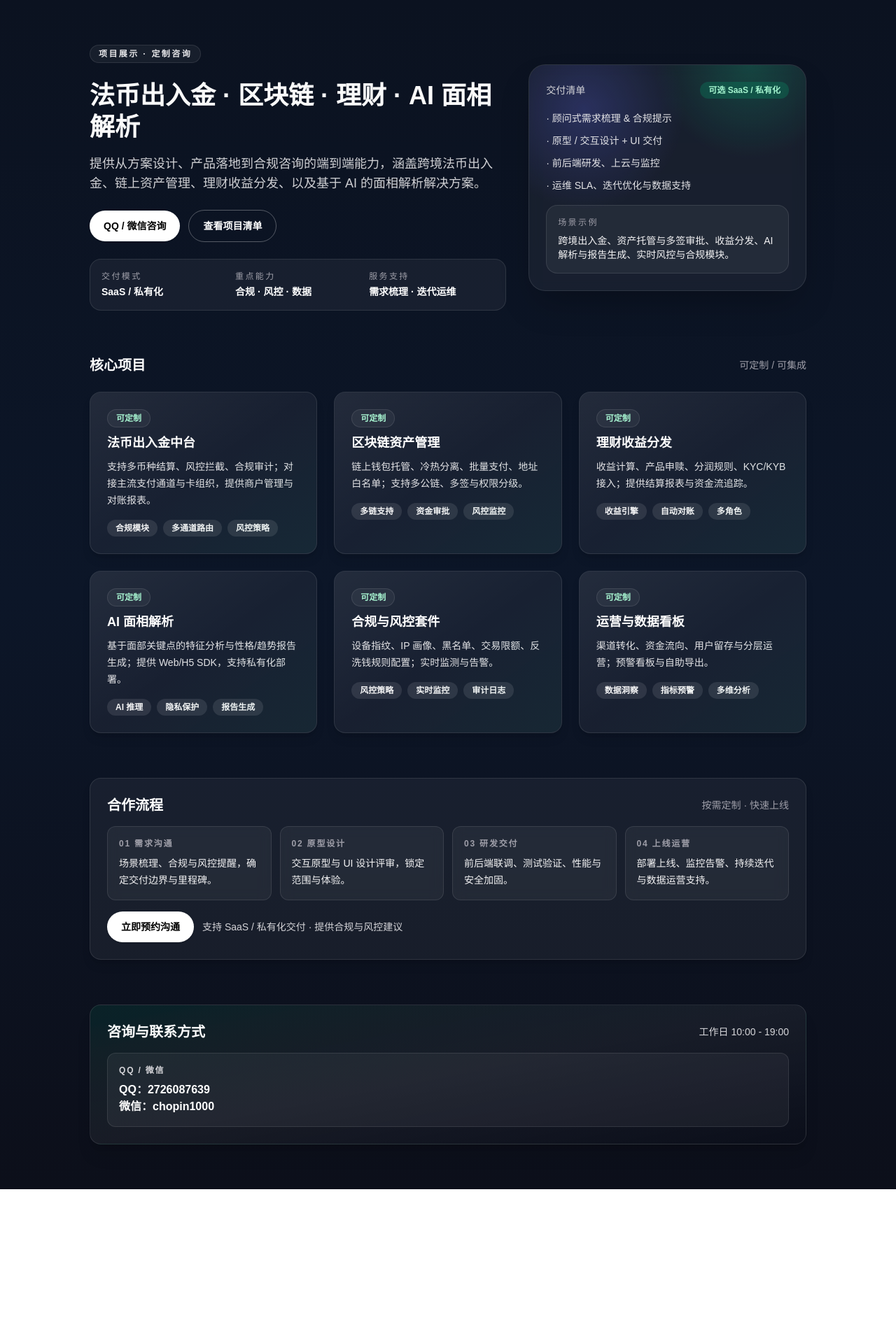
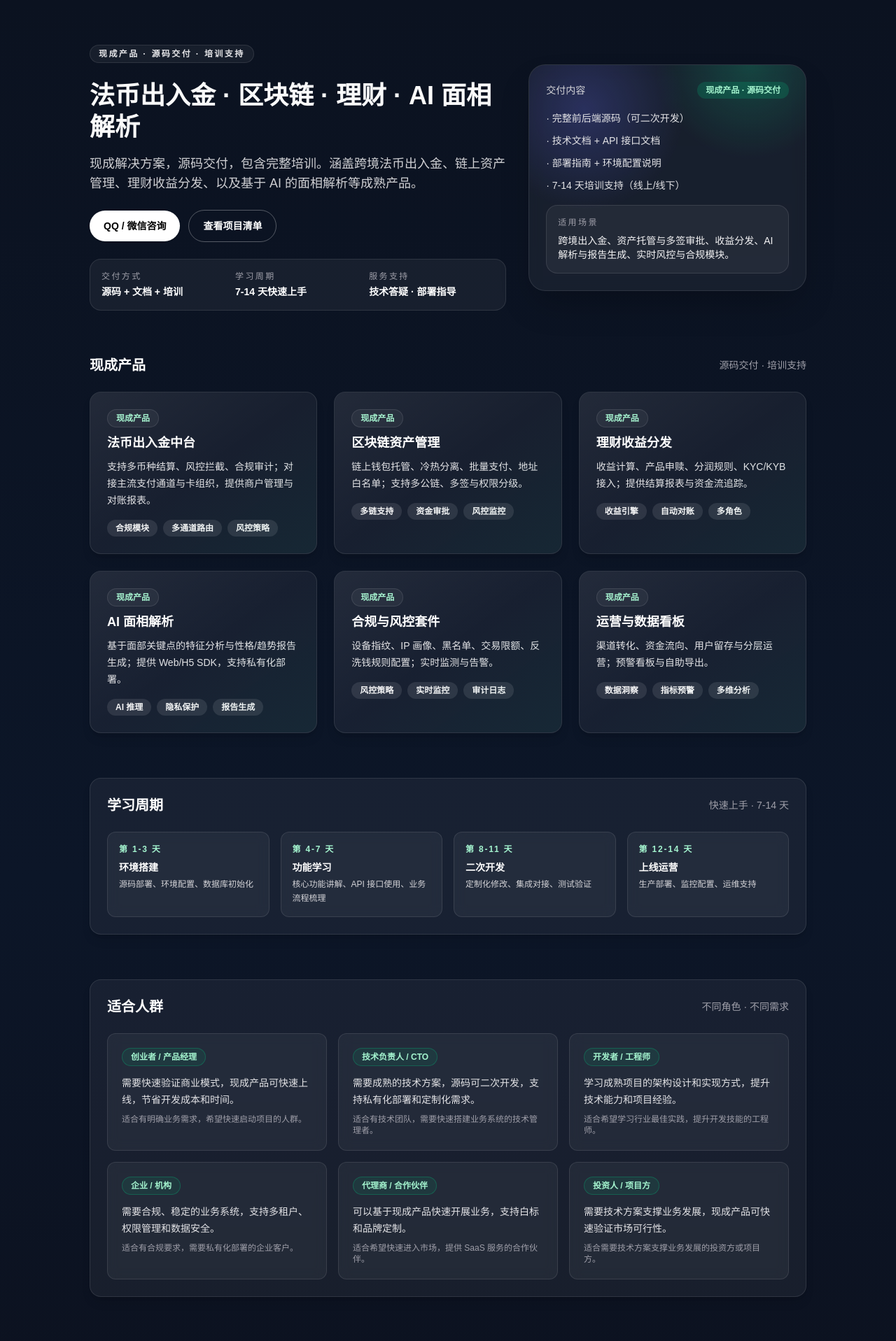
Before and after one commit to xiaogangfan/my-site, a Next.js app: page / in a window 1280 px wide. Shown: the top 1917 px of the page at 70% size. Before the commit the page ends 1700 px from the top, so only its background shows below. Built offline with nearby package versions, Linux system fonts and the light colour scheme.

Commit message:
调整为现成产品售卖页面：添加学习周期和适合人群说明

```diff
--- a/app/page.tsx
+++ b/app/page.tsx
@@ -5,14 +5,14 @@ export default function Home() {
         <section className="grid gap-8 lg:grid-cols-[1.2fr_0.8fr] lg:items-center">
           <div className="space-y-6">
             <span className="inline-flex items-center gap-2 rounded-full border border-white/10 bg-white/5 px-3 py-1 text-xs font-semibold uppercase tracking-[0.2em] text-zinc-200">
-              项目展示 · 定制咨询
+              现成产品 · 源码交付 · 培训支持
             </span>
             <div className="space-y-4">
               <h1 className="text-3xl font-semibold leading-tight sm:text-4xl">
                 法币出入金 · 区块链 · 理财 · AI 面相解析
               </h1>
               <p className="text-lg text-zinc-200/90">
-                提供从方案设计、产品落地到合规咨询的端到端能力，涵盖跨境法币出入金、链上资产管理、理财收益分发、以及基于 AI 的面相解析解决方案。
+                现成解决方案，源码交付，包含完整培训。涵盖跨境法币出入金、链上资产管理、理财收益分发、以及基于 AI 的面相解析等成熟产品。
               </p>
             </div>
             <div className="flex flex-wrap items-center gap-3">
@@ -31,9 +31,9 @@ export default function Home() {
             </div>
             <div className="grid gap-3 rounded-2xl border border-white/10 bg-white/5 p-4 sm:grid-cols-3">
               {[
-                { label: "交付模式", value: "SaaS / 私有化" },
-                { label: "重点能力", value: "合规 · 风控 · 数据" },
-                { label: "服务支持", value: "需求梳理 · 迭代运维" },
+                { label: "交付方式", value: "源码 + 文档 + 培训" },
+                { label: "学习周期", value: "7-14 天快速上手" },
+                { label: "服务支持", value: "技术答疑 · 部署指导" },
               ].map((item) => (
                 <div key={item.label} className="space-y-1">
                   <p className="text-xs uppercase tracking-[0.2em] text-zinc-400">
@@ -48,20 +48,20 @@ export default function Home() {
             <div className="absolute inset-0 bg-[radial-gradient(circle_at_20%_20%,rgba(99,102,241,0.25),transparent_35%),radial-gradient(circle_at_80%_0%,rgba(16,185,129,0.25),transparent_30%)]" />
             <div className="relative grid gap-4 text-sm text-zinc-100">
               <div className="flex items-center justify-between">
-                <span className="text-zinc-300">交付清单</span>
+                <span className="text-zinc-300">交付内容</span>
                 <span className="rounded-full bg-emerald-500/20 px-3 py-1 text-xs font-semibold text-emerald-200">
-                  可选 SaaS / 私有化
+                  现成产品 · 源码交付
                 </span>
               </div>
               <ul className="grid gap-2 leading-6 text-zinc-200">
-                <li>· 顾问式需求梳理 & 合规提示</li>
-                <li>· 原型 / 交互设计 + UI 交付</li>
-                <li>· 前后端研发、上云与监控</li>
-                <li>· 运维 SLA、迭代优化与数据支持</li>
+                <li>· 完整前后端源码（可二次开发）</li>
+                <li>· 技术文档 + API 接口文档</li>
+                <li>· 部署指南 + 环境配置说明</li>
+                <li>· 7-14 天培训支持（线上/线下）</li>
               </ul>
               <div className="rounded-2xl border border-white/10 bg-white/5 p-4">
                 <p className="text-xs uppercase tracking-[0.2em] text-zinc-400">
-                  场景示例
+                  适用场景
                 </p>
                 <p className="mt-2 text-sm text-zinc-100">
                   跨境出入金、资产托管与多签审批、收益分发、AI 解析与报告生成、实时风控与合规模块。
@@ -73,8 +73,8 @@ export default function Home() {
 
         <section id="projects" className="space-y-6">
           <div className="flex items-center justify-between gap-3">
-            <h2 className="text-xl font-semibold text-white">核心项目</h2>
-            <span className="text-sm text-zinc-400">可定制 / 可集成</span>
+            <h2 className="text-xl font-semibold text-white">现成产品</h2>
+            <span className="text-sm text-zinc-400">源码交付 · 培训支持</span>
           </div>
           <div className="grid gap-6 md:grid-cols-2 xl:grid-cols-3">
             {[
@@ -117,7 +117,7 @@ export default function Home() {
                 <div className="flex items-start justify-between gap-3">
                   <div className="space-y-2">
                     <div className="inline-flex items-center gap-2 rounded-full border border-white/10 bg-white/5 px-3 py-1 text-xs font-semibold text-emerald-200">
-                      可定制
+                      现成产品
                     </div>
                     <h3 className="text-lg font-semibold text-white">{item.title}</h3>
                     <p className="text-sm leading-6 text-zinc-200">
@@ -140,17 +140,95 @@ export default function Home() {
           </div>
         </section>
 
+        <section className="grid gap-6 rounded-2xl border border-white/10 bg-white/5 p-6 shadow-lg">
+          <div className="flex items-center justify-between gap-3">
+            <h2 className="text-xl font-semibold text-white">学习周期</h2>
+            <span className="text-sm text-zinc-400">快速上手 · 7-14 天</span>
+          </div>
+          <div className="grid gap-4 sm:grid-cols-2 lg:grid-cols-4">
+            {[
+              { phase: "第 1-3 天", title: "环境搭建", desc: "源码部署、环境配置、数据库初始化" },
+              { phase: "第 4-7 天", title: "功能学习", desc: "核心功能讲解、API 接口使用、业务流程梳理" },
+              { phase: "第 8-11 天", title: "二次开发", desc: "定制化修改、集成对接、测试验证" },
+              { phase: "第 12-14 天", title: "上线运营", desc: "生产部署、监控配置、运维支持" },
+            ].map((item) => (
+              <div
+                key={item.phase}
+                className="rounded-xl border border-white/10 bg-white/5 p-4 backdrop-blur"
+              >
+                <p className="text-xs font-semibold uppercase tracking-[0.15em] text-emerald-200">
+                  {item.phase}
+                </p>
+                <p className="mt-2 text-sm font-semibold text-white">{item.title}</p>
+                <p className="mt-1 text-xs leading-5 text-zinc-300">{item.desc}</p>
+              </div>
+            ))}
+          </div>
+        </section>
+
+        <section className="grid gap-6 rounded-2xl border border-white/10 bg-white/5 p-6 shadow-lg">
+          <div className="flex items-center justify-between gap-3">
+            <h2 className="text-xl font-semibold text-white">适合人群</h2>
+            <span className="text-sm text-zinc-400">不同角色 · 不同需求</span>
+          </div>
+          <div className="grid gap-4 md:grid-cols-2 lg:grid-cols-3">
+            {[
+              {
+                role: "创业者 / 产品经理",
+                desc: "需要快速验证商业模式，现成产品可快速上线，节省开发成本和时间。",
+                fit: "适合有明确业务需求，希望快速启动项目的人群。",
+              },
+              {
+                role: "技术负责人 / CTO",
+                desc: "需要成熟的技术方案，源码可二次开发，支持私有化部署和定制化需求。",
+                fit: "适合有技术团队，需要快速搭建业务系统的技术管理者。",
+              },
+              {
+                role: "开发者 / 工程师",
+                desc: "学习成熟项目的架构设计和实现方式，提升技术能力和项目经验。",
+                fit: "适合希望学习行业最佳实践，提升开发技能的工程师。",
+              },
+              {
+                role: "企业 / 机构",
+                desc: "需要合规、稳定的业务系统，支持多租户、权限管理和数据安全。",
+                fit: "适合有合规要求，需要私有化部署的企业客户。",
+              },
+              {
+                role: "代理商 / 合作伙伴",
+                desc: "可以基于现成产品快速开展业务，支持白标和品牌定制。",
+                fit: "适合希望快速进入市场，提供 SaaS 服务的合作伙伴。",
+              },
+              {
+                role: "投资人 / 项目方",
+                desc: "需要技术方案支撑业务发展，现成产品可快速验证市场可行性。",
+                fit: "适合需要技术方案支撑业务发展的投资方或项目方。",
+              },
+            ].map((item) => (
+              <div
+                key={item.role}
+                className="rounded-xl border border-white/10 bg-white/5 p-5 backdrop-blur transition hover:border-white/20"
+              >
+                <div className="mb-3 inline-flex items-center gap-2 rounded-full border border-emerald-500/30 bg-emerald-500/10 px-3 py-1">
+                  <span className="text-xs font-semibold text-emerald-200">{item.role}</span>
+                </div>
+                <p className="mb-2 text-sm leading-6 text-zinc-200">{item.desc}</p>
+                <p className="text-xs text-zinc-400">{item.fit}</p>
+              </div>
+            ))}
+          </div>
+        </section>
+
         <section className="grid gap-4 rounded-2xl border border-white/10 bg-white/5 p-6 shadow-lg">
           <div className="flex items-center justify-between gap-3">
-            <h2 className="text-xl font-semibold text-white">合作流程</h2>
-            <span className="text-sm text-zinc-400">按需定制 · 快速上线</span>
+            <h2 className="text-xl font-semibold text-white">购买流程</h2>
+            <span className="text-sm text-zinc-400">简单快捷 · 快速交付</span>
           </div>
           <ol className="grid gap-3 text-sm text-zinc-200 sm:grid-cols-2 lg:grid-cols-4">
             {[
-              { title: "01 需求沟通", desc: "场景梳理、合规与风控提醒，确定交付边界与里程碑。" },
-              { title: "02 原型设计", desc: "交互原型与 UI 设计评审，锁定范围与体验。" },
-              { title: "03 研发交付", desc: "前后端联调、测试验证、性能与安全加固。" },
-              { title: "04 上线运营", desc: "部署上线、监控告警、持续迭代与数据运营支持。" },
+              { title: "01 咨询沟通", desc: "了解需求、确认产品版本、确定交付方式。" },
+              { title: "02 签订合同", desc: "签署协议、支付款项、准备交付环境。" },
+              { title: "03 源码交付", desc: "交付完整源码、技术文档、部署指南。" },
+              { title: "04 培训支持", desc: "线上/线下培训、技术答疑、部署指导。" },
             ].map((step) => (
               <li
                 key={step.title}
@@ -168,10 +246,10 @@ export default function Home() {
               href="#contact"
               className="rounded-full bg-white px-5 py-3 text-sm font-semibold text-black shadow-sm transition hover:bg-zinc-200"
             >
-              立即预约沟通
+              立即咨询购买
             </a>
             <span className="text-sm text-zinc-300">
-              支持 SaaS / 私有化交付 · 提供合规与风控建议
+              源码交付 · 7-14 天培训 · 技术支持
             </span>
           </div>
         </section>
```
